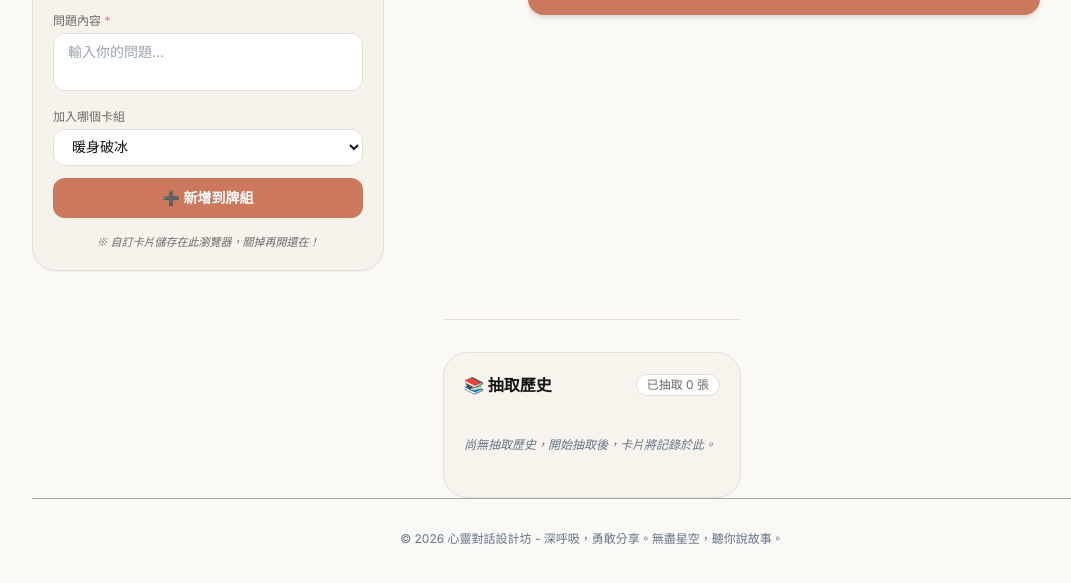
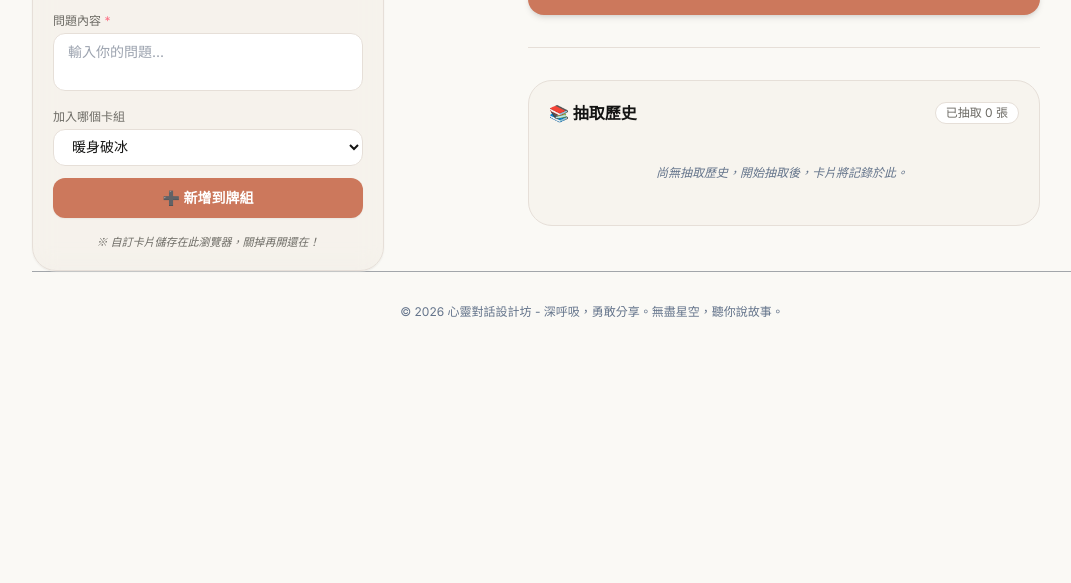
Before and after one commit to ian32253188/soul-dialogue-game, a website: page index.html in a window 1280 px wide. Shown: the part 894-1477 px from the top of the page, without its empty margins (48-1119 px from the left). After the commit the page ends 1278 px from the top, so only its background shows below. Drawn offline with nearby package versions, Linux system fonts and the light colour scheme.

Commit message:
move history below draw controls

```diff
--- a/index.html
+++ b/index.html
@@ -309,13 +309,8 @@
           </button>
         </div>
 
-      </section>
-    </main>
-
-    <!-- Bottom Widgets Panel: History logs -->
-    <section class="mt-12 max-w-lg mx-auto border-t border-brand-hairline pt-8">
-
-      <!-- Drew Card History Log -->
+        <!-- Drew Card History Log: stays beneath the draw controls on wide screens -->
+        <section class="w-full max-w-lg border-t border-brand-hairline pt-8">
           <div class="bg-brand-card/30 border border-brand-hairline p-5 rounded-3xl font-sans">
             <div class="flex justify-between items-center mb-4">
               <h3 class="text-base font-bold text-brand-ink flex items-center gap-2">
@@ -327,8 +322,10 @@
               <p class="text-xs text-brand-muted italic text-center py-6">尚無抽取歷史，開始抽取後，卡片將記錄於此。</p>
             </div>
           </div>
+        </section>
 
       </section>
+    </main>
 
     <!-- Custom Cards Management Section -->
     <section id="customCardsSection" class="mt-8 border-t border-brand-hairline pt-8 hidden font-sans">
```
Lines whose indentation alone changed are shown as unchanged.
